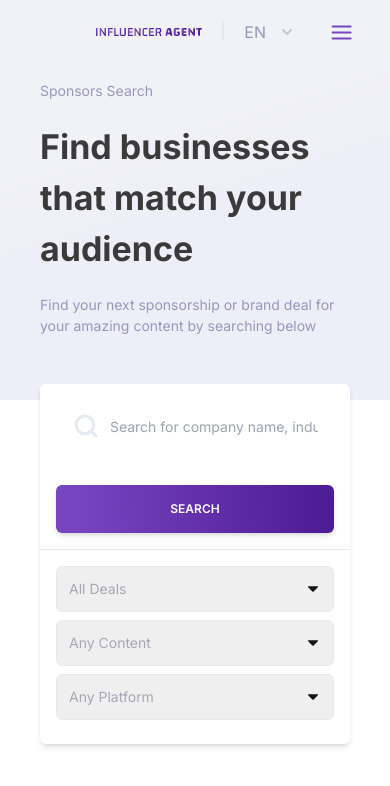
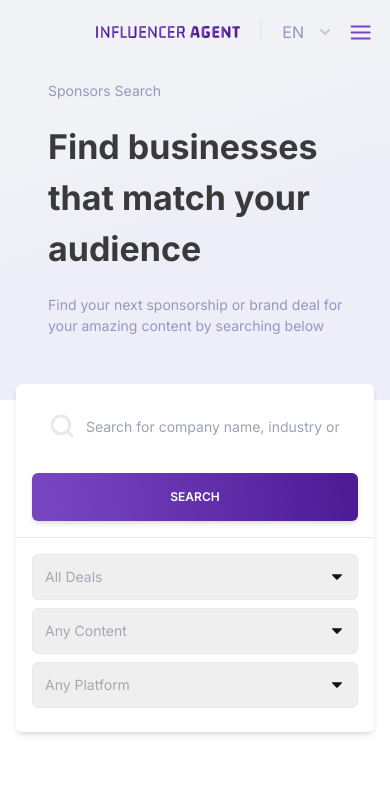
Before and after one commit to colewinslow/InfluencerAgent, a React (Create React App) app: page / in a window 390 px wide. Shown: the top 786 px of the page. Built offline with nearby package versions, Linux system fonts and the light colour scheme.

Commit message:
Fixed Logo and search

```diff
--- a/src/App.js
+++ b/src/App.js
@@ -12,7 +12,7 @@
   return (
     <Router>
       <Navbar />
-      <main className=" ml-10 mr-10 flex sm:ml-24 sm:mr-24 mt-[-320px] sm:mt-[-285px]  ">
+      <main className=" ml-4 mr-4 max-w-[1200px] flex sm:ml-24  sm:mr-24 mt-[-320px] sm:mt-[-285px]  ">
         <Routes>
           <Route path="/" element={<Search />} />
           <Route path="/how-it-works" element={<HowItWorks />} />
--- a/src/Components/Advertising/Header.jsx
+++ b/src/Components/Advertising/Header.jsx
@@ -3,6 +3,8 @@
 function Header() {
   return (
     <div className="w-full  text-lightPurple">
+      {" "}
+      <div className=" ml-8 w-[90%]">
         <p className="text-[14px] sm:text-[16px]">
           No matter the content, InfluencerAgent has you covered.
         </p>
@@ -13,6 +15,7 @@
           Blogs, Podcasts, Youtube Channels & anywhere you post content
         </p>
       </div>
+    </div>
   );
 }
 
--- a/src/Components/HowItWorks/Header.jsx
+++ b/src/Components/HowItWorks/Header.jsx
@@ -2,7 +2,8 @@
 
 function Header() {
   return (
-    <div className=" w-full text-lightPurple">
+    <div className=" text-lightPurple">
+      <div className=" ml-8 w-[90%]">
         <p className="text-[14px] sm:text-[16px]">
           Make money from your content, the right way!
         </p>
@@ -10,9 +11,10 @@
           How Does Influencer Agent Work?
         </h1>
         <p className="text-[14px] sm:text-[16px]">
-        We help influencers connect with businesses that share similar missions
-        and values
+          We help influencers connect with businesses that share similar
+          missions and values
         </p>
+      </div>
       <div className="flex flex-col  flex-wrap md:flex-row item-center w-full mt-12 ">
         <div className="bg-white w-full mb-10  sm:w-[550px] flex items-end  justify-center mr-10 h-[350px] rounded-md shadow-md">
           {" "}
--- a/src/Components/Navigation/Navbar.jsx
+++ b/src/Components/Navigation/Navbar.jsx
@@ -27,7 +27,7 @@
       )}
       <nav className="flex   py-5  w-full z-50 ">
         <div className="flex w-[60%] sm:w-[55%] ml-24">
-          <Link to="/" className="flex  items-center ">
+          <Link to="/" className="flex w-[200px] h--[60px]  items-center ">
             <img src={Logo} alt="Logo" />
           </Link>{" "}
           <LanguageChanger />
--- a/src/Components/Search/Header.jsx
+++ b/src/Components/Search/Header.jsx
@@ -2,7 +2,7 @@
 
 function Header() {
   return (
-    <div className="w-full  text-lightPurple">
+    <div className="ml-8 w-[90%] text-lightPurple">
       <p className="text-[14px] sm:text-[16px]">Sponsors Search</p>
       <h1 className=" w-full text-[34px] lg:text-[45px] my-5 text-gray font-bold ">
         Find businesses that match your audience
--- a/src/Components/Search/SearchBox.jsx
+++ b/src/Components/Search/SearchBox.jsx
@@ -2,8 +2,8 @@
 
 function SearchBox() {
   return (
-    <div className="w-full flex  flex-col mt-12 shadow-md bg-white rounded-md items-center">
-      <div className="flex relative flex-wrap justify-evenly items-center p-4  w-full">
+    <div className="md:w-[70%] flex  flex-col mt-12 shadow-md bg-white rounded-md items-center">
+      <div className="flex relative flex-col sm:flex-row justify-evenly items-center p-4  w-full">
         <div className="absolute flex items-center z-0 top-[30px] left-[34px]">
           <svg
             width="24"
@@ -32,11 +32,10 @@
           className="w-[100%] lg:w-[75%] text-[14px] sm:text-[16px] p-4 pl-[50px]"
           placeholder=" Search for company name, industry or keyword"
         />
-        <div className="flex justify-center lg:justify-end items-center w-full lg:w-[200px]">
-          <button className="gradient-dark px-10 w-full rounded-md py-4 shadow-md  mt-8 lg:mt-0 lg:ml-5 font-semibold  text-xs text-white">
-            SEARCH
-          </button>
-        </div>{" "}
+
+        <button className="gradient-dark px-10 w-full md:w-[200px] rounded-md py-4 shadow-md mt-5 md:mt-0  lg:ml-5 font-semibold  text-xs text-white">
+          SEARCH
+        </button>
       </div>
       <div className=" border-t flex items-center justify-evenly w-full border-t-accent p-4">
         <div className="flex-1 text-sm flex-col md:flex-row w-full text-DarkGrey">
--- a/src/Pages/Search.jsx
+++ b/src/Pages/Search.jsx
@@ -5,10 +5,10 @@
 
 function Search() {
   return (
-    <div className="flex-col  flex  item-center justify-center">
+    <div className="flex-col w-full  flex  item-center justify-center">
       <Header />
       <SearchBox />
-      <div className="mt-20 w-full">
+      <div className="mt-20 flex justify-center items-center w-[100%]">
         <DealList />
       </div>
     </div>
```
Lines whose indentation alone changed are shown as unchanged.
